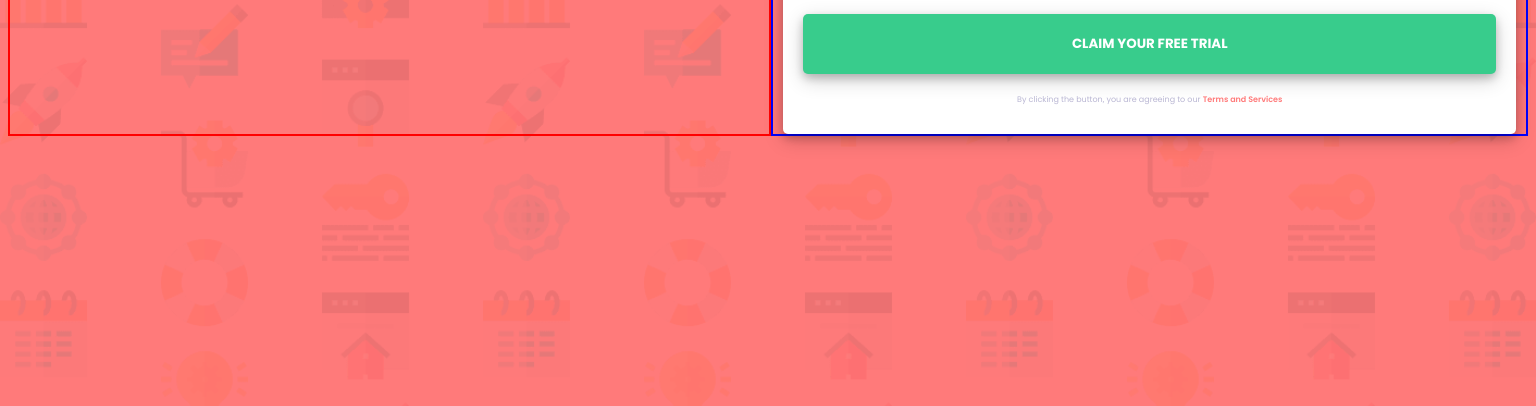
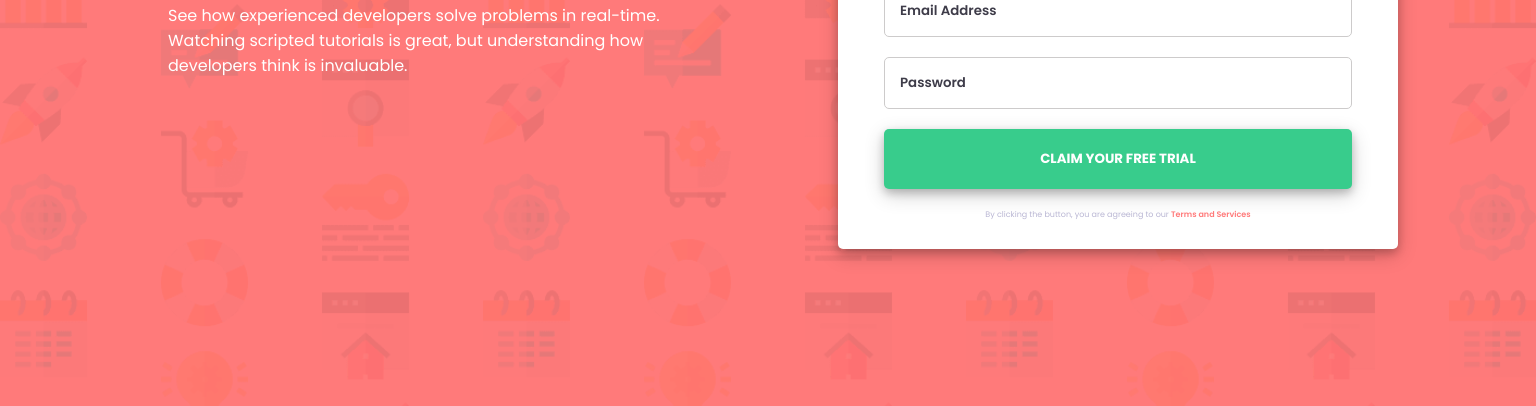
Before and after one commit to pearlanyanwu/sign-up-form.github.io, a plain HTML site: page index.html in a window 1536 px wide. Shown: the part 394-800 px from the top of the page. Drawn offline with Linux system fonts and the light colour scheme.

Commit message:
first draft of desktop view (along with mobile view)

```diff
--- a/script.js
+++ b/script.js
@@ -4,23 +4,19 @@ function verifyName() {
   let firstname = document.getElementById("firstname");
   let lastname = document.getElementById("lastname");
   if (firstname.value === "" || lastname.value === "") {
-    alert("Please enter both your first and last name.");
   }
 }
 
 function verifyPassword() {
   let password = document.getElementById("password");
   if (password.value === "") {
-    alert("Please enter a password.");
   }
 }
 
 function verifyEmail() {
   let email = document.getElementById("email");
   if (email.value === "") {
-    alert("Please enter an email address.");
   } else if (!regex.test(email.value)) {
-    alert("Please enter a valid email address. Example: username@example.com.");
   }
 }
 
--- a/style.css
+++ b/style.css
@@ -9,6 +9,7 @@ body {
 
 * {
   font-family: "Poppins", sans-serif;
+  box-sizing: border-box;
 }
 
 .grid-container {
@@ -17,6 +18,8 @@ body {
   grid-template-rows: auto auto;
   justify-content: center;
   padding-bottom: 100px;
+  max-width: 700px;
+  margin: 0 auto;
 }
 
 .grid-container div {
@@ -49,7 +52,7 @@ button {
 
 #green-button {
   background-color: hsl(154, 59%, 51%);
-  width: 100%;
+  width: 90%;
   margin-top: 10px;
   text-transform: uppercase;
 }
@@ -113,26 +116,60 @@ button {
   border-radius: 5px;
 }
 
-@media screen and (min-width: 1440px) {
+@media screen and (min-width: 376px) {
   body {
     background-image: url("images/bg-intro-desktop.png");
   }
+}
 
+@media screen and (min-width: 1440px) {
   .grid-container {
     grid-template-columns: auto auto;
     grid-template-rows: auto;
+    position: absolute;
+    top: 50%;
+    left: 50%;
+    transform: translate(-50%, -50%);
+    padding-bottom: 0;
   }
 
   .grid-container div {
-    max-height: 900px;
+    height: 750px;
+    width: 700px;
   }
 
   .text {
-    border: 2px solid red;
-    max-height: 900px;
+    padding: 200px 100px;
+  }
+
+  .text p {
+    text-align: left;
+    width: 100%;
+  }
+
+  .text p:first-of-type {
+    font-size: 3rem;
+    line-height: 1em;
+  }
+
+  .text p:last-of-type {
+    margin-top: -20px;
   }
 
   .form {
-    border: 2px solid blue;
+    padding: 100px 0;
+  }
+
+  form {
+    margin-left: 10%;
+  }
+
+  form,
+  #blue-button {
+    width: 80%;
+  }
+
+  form > p {
+    font-size: 0.5rem;
   }
 }
```
Also changed, not shown: 1 other file.
